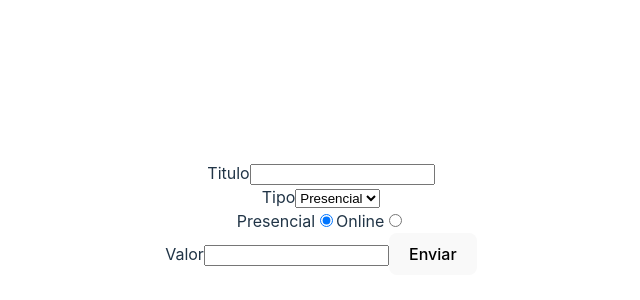
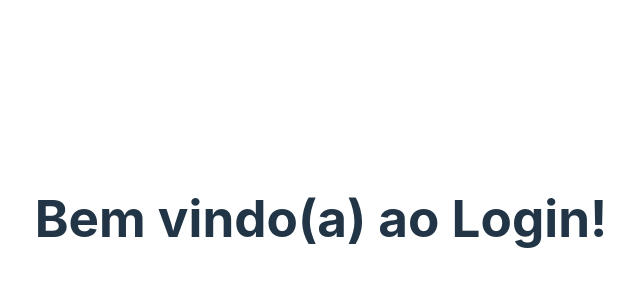
Before and after one commit to b1z3rr4/fiap-eve-app, a React (Vite) app: page /login in a window 1280 px wide. Shown: the part 182-482 px from the top of the page, without its empty margins (319-959 px from the left). Built offline with nearby package versions, Linux system fonts and the light colour scheme.

Commit message:
aula 8 - react router

```diff
--- a/package.json
+++ b/package.json
@@ -13,7 +13,8 @@
     "axios": "^1.7.7",
     "json-server": "^1.0.0-beta.3",
     "react": "^18.3.1",
-    "react-dom": "^18.3.1"
+    "react-dom": "^18.3.1",
+    "react-router-dom": "^6.26.2"
   },
   "devDependencies": {
     "@eslint/js": "^9.9.0",
--- a/src/App.tsx
+++ b/src/App.tsx
@@ -1,11 +1,12 @@
 import "./App.css";
-import { Forms } from "./presentation/components/features/Forms";
+import { BrowserRouter } from "react-router-dom";
+import { AppRoute } from "./presentation/routes";
 
 function App() {
   return (
-    <>
-      <Forms />
-    </>
+    <BrowserRouter>
+      <AppRoute />
+    </BrowserRouter>
   );
 }
 
--- /dev/null
+++ b/src/presentation/pages/Home/index.tsx
@@ -0,0 +1,7 @@
+export function Home() {
+    return (
+        <div>
+            <h1>Bem vindo(a) a Home!</h1>
+        </div>
+    )
+}
--- /dev/null
+++ b/src/presentation/pages/Login/index.tsx
@@ -0,0 +1,7 @@
+export function Login() {
+    return (
+        <div>
+            <h1>Bem vindo(a) ao Login!</h1>
+        </div>
+    )
+}
--- /dev/null
+++ b/src/presentation/routes/index.tsx
@@ -0,0 +1,12 @@
+import { Routes, Route } from 'react-router-dom';
+import { Home } from '../pages/Home';
+import { Login } from '../pages/Login';
+
+export function AppRoute() {
+    return (
+        <Routes>
+            <Route path='/' element={<Home />} />
+            <Route path='/login' element={<Login />} />
+        </Routes>
+    );
+}
```
Also changed, not shown: 1 other file (tests, documents, lock files or other folders).
